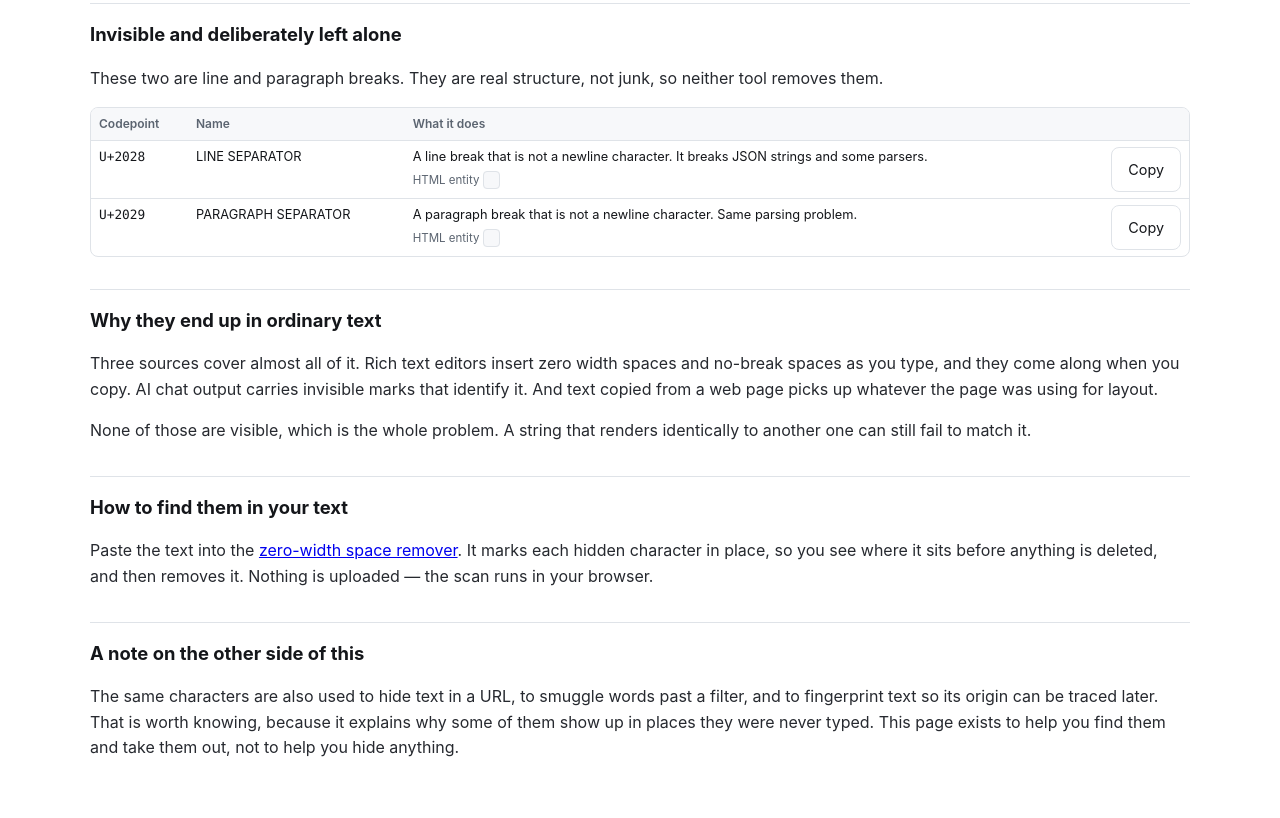
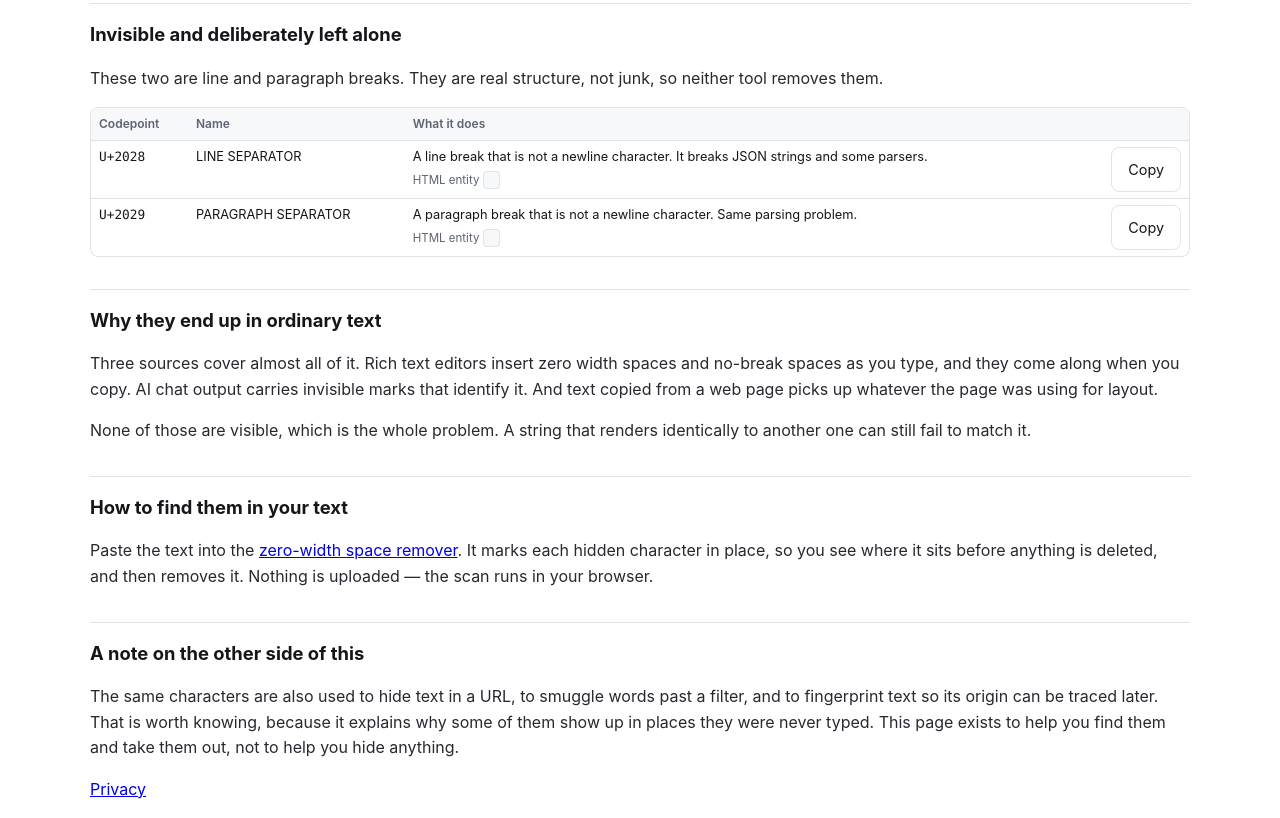
Before and after one commit to f6946672/stripinvisible, a website: page invisible-characters.html in a window 1280 px wide. Shown: the part 2088-2906 px from the top of the page. Before the commit the page ends 2881 px from the top, so only its background shows below. Drawn offline with Linux system fonts and the light colour scheme.

Commit message:
site: invisible-characters.html

```diff
--- a/invisible-characters.html
+++ b/invisible-characters.html
@@ -295,6 +295,10 @@
     explains why some of them show up in places they were never typed. This page exists to help
     you find them and take them out, not to help you hide anything.</p>
 
+
+  <footer class="foot">
+    <a href="/privacy">Privacy</a>
+  </footer>
 </main>
 <script src="/list.js"></script>
 <!-- Cloudflare Web Analytics -->
```
